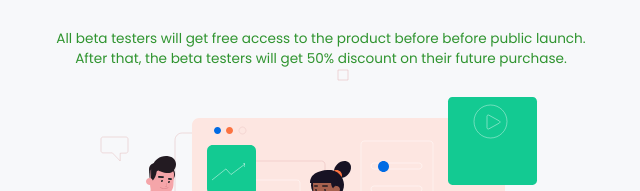
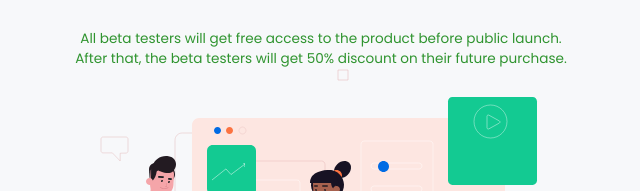
Before and after one commit to nitinksaas/landing_page_EAP, a plain HTML site: page index.html in a window 1280 px wide. Shown: the part 396-587 px from the top of the page, 319-959 px from the left. Drawn offline with Linux system fonts and the light colour scheme.

Commit message:
before removed

```diff
--- a/index.html
+++ b/index.html
@@ -75,7 +75,7 @@
     </form>
 
     </div>
-		<div class="subtitle is-8">All beta testers will get free access to the product before before public launch.<br>
+		<div class="subtitle is-8">All beta testers will get free access to the product before public launch.<br>
 	After that, the beta testers will get 50% discount on their future purchase.</div>
   </div>
 
```
